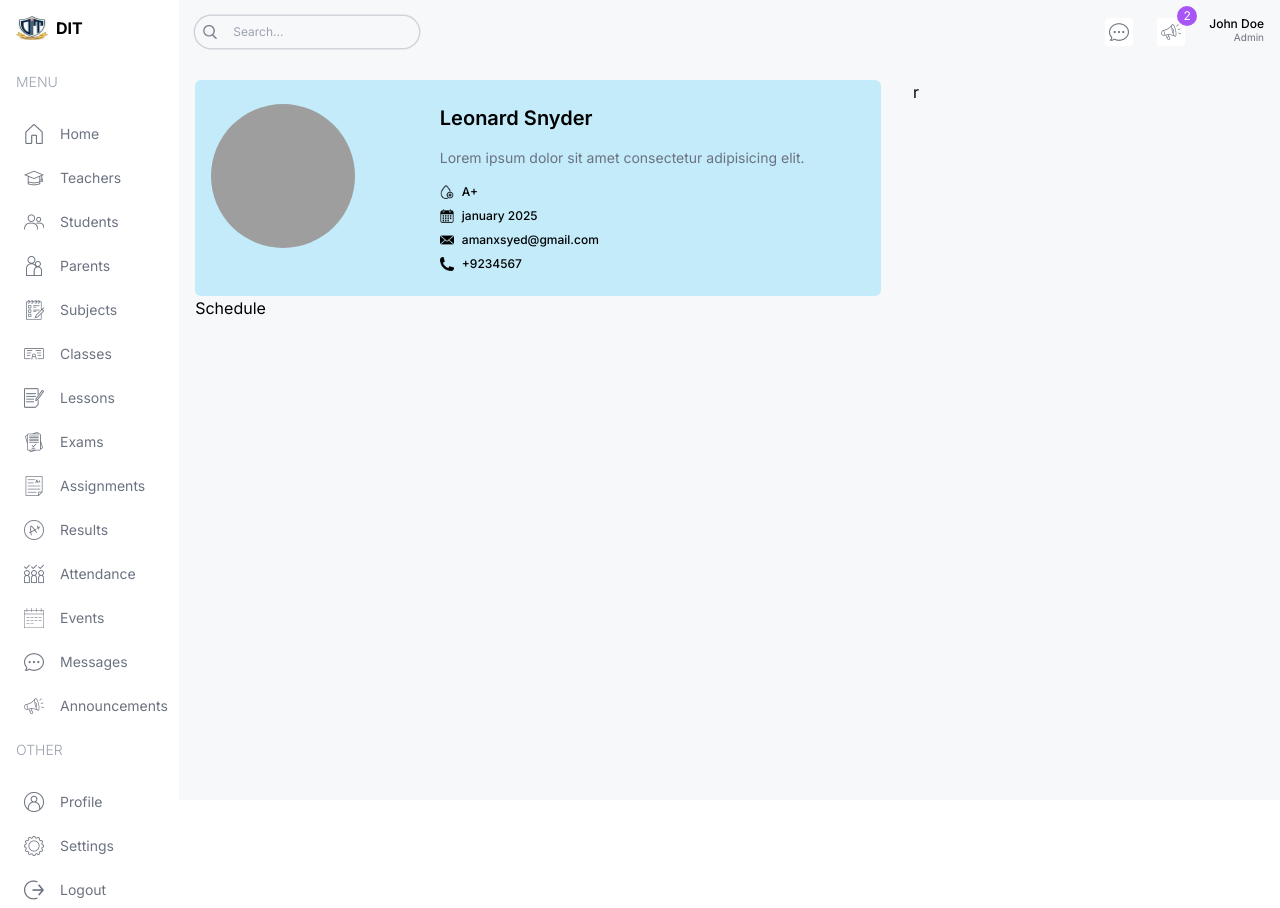
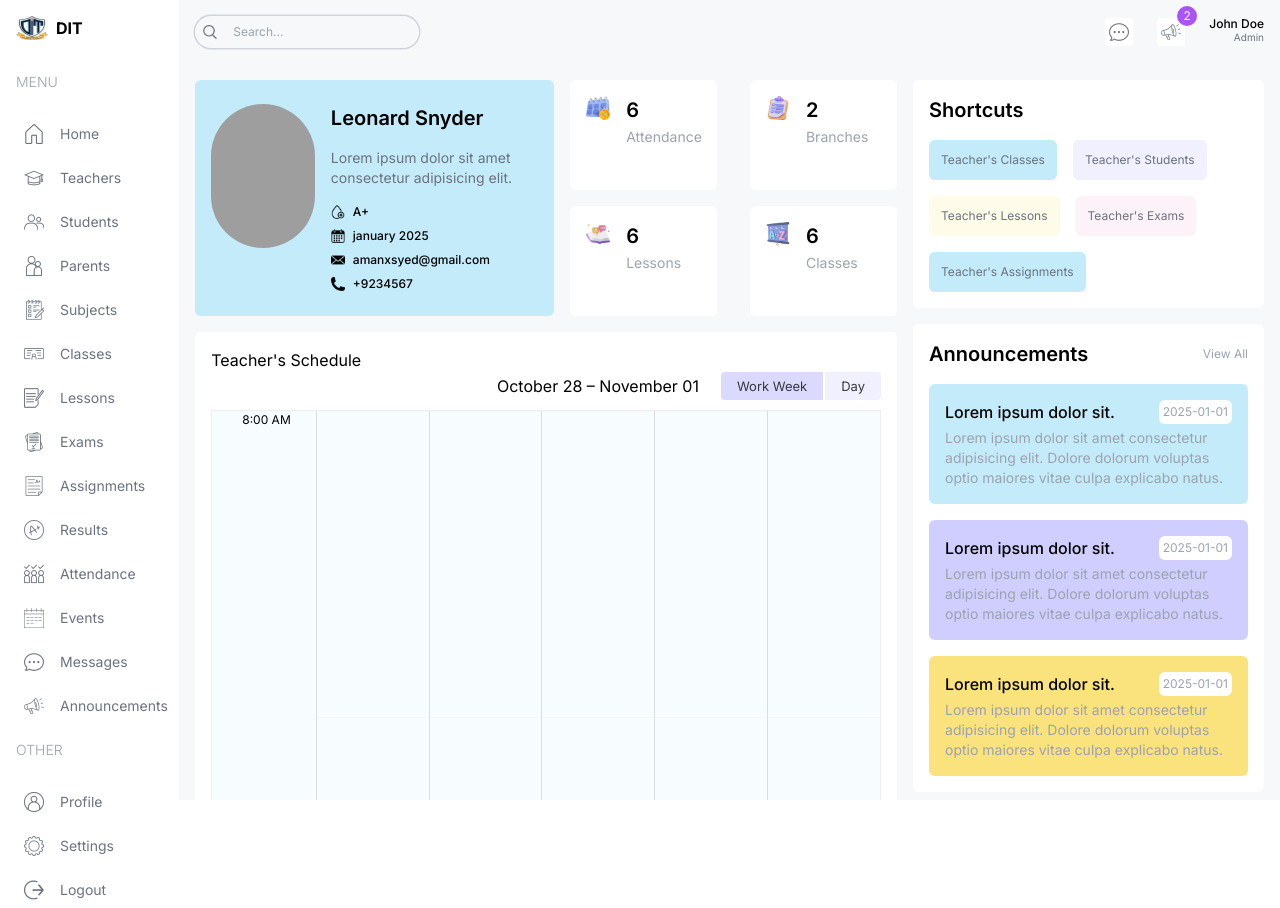
Before and after one commit to umarabdullah-991/Department-Management-System-FYP, a Next.js app in the folder Front-End/: page /list/teachers/1 in a window 1280 px wide. Built offline with nearby package versions, Linux system fonts and the light colour scheme; grey boxes are pictures that could not be loaded.

Commit message:
Small card are added in the userinfo top, big calendar component is added in bottom div and on the right side of teachers page shortcuts and announcements are added

```diff
--- a/Front-End/src/app/(dashboard)/list/teachers/[id]/page.tsx
+++ b/Front-End/src/app/(dashboard)/list/teachers/[id]/page.tsx
@@ -1,4 +1,7 @@
+import Announcements from "@/components/Announcements";
+import BigCalendar from "@/components/BigCalender";
 import Image from "next/image";
+import Link from "next/link";
 const SingleTeacherPage = () => {
   return (
     <div className="flex-1 p-4 flex flex-col gap-4 xl:flex-row">
@@ -43,13 +46,85 @@
             </div>
           </div>
           {/* SMALL CARDS */}
-          <div className=""></div>
+          <div className="flex-1 flex gap-4 justify-between flex-wrap">
+            {/* CARD */}
+            <div className="bg-white p-4 rounded-md flex gap-4 w-full md:w-[48%] xl:w-[45%] 2xl:w-[48%]">
+              <Image
+                src="/singleAttendance.png"
+                alt=""
+                width={24}
+                height={24}
+                className="w-6 h-6"
+              />
+              <div className="">
+                <h1 className="text-xl font-semibold">6</h1>
+                <span className="text-sm text-gray-400">Attendance</span>
+              </div>
+            </div>
+            {/* CARD */}
+            <div className="bg-white p-4 rounded-md flex gap-4 w-full md:w-[48%] xl:w-[45%] 2xl:w-[48%]">
+              <Image
+                src="/singleBranch.png"
+                alt=""
+                width={24}
+                height={24}
+                className="w-6 h-6"
+              />
+              <div className="">
+                <h1 className="text-xl font-semibold">2</h1>
+                <span className="text-sm text-gray-400">Branches</span>
+              </div>
+            </div>
+            {/* CARD */}
+            <div className="bg-white p-4 rounded-md flex gap-4 w-full md:w-[48%] xl:w-[45%] 2xl:w-[48%]">
+              <Image
+                src="/singleLesson.png"
+                alt=""
+                width={24}
+                height={24}
+                className="w-6 h-6"
+              />
+              <div className="">
+                <h1 className="text-xl font-semibold">6</h1>
+                <span className="text-sm text-gray-400">Lessons</span>
+              </div>
+            </div>
+            {/* CARD */}
+            <div className="bg-white p-4 rounded-md flex gap-4 w-full md:w-[48%] xl:w-[45%] 2xl:w-[48%]">
+              <Image
+                src="/singleClass.png"
+                alt=""
+                width={24}
+                height={24}
+                className="w-6 h-6"
+              />
+              <div className="">
+                <h1 className="text-xl font-semibold">6</h1>
+                <span className="text-sm text-gray-400">Classes</span>
+              </div>
+            </div>
+          </div>
         </div>
         {/* BOTTOM */}
-        <div className="">Schedule</div>
+        <div className="mt-4 bg-white rounded-md p-4 h-[800%]">
+          <h1>Teacher&apos;s Schedule</h1>
+          <BigCalendar />
+        </div>
       </div>
       {/* RIGHT */}
-      <div className="w-full xl:w-1/3">r</div>
+      <div className="w-full xl:w-1/3 flex flex-col gap-4">
+        <div className="bg-white p-4 rounded-md">
+          <h1 className="text-xl font-semibold">Shortcuts</h1>
+          <div className="mt-4 flex gap-4 flex-wrap text-xs text-gray-500">
+            <Link className="p-3 rounded-md bg-customBlueLight" href="">Teacher&apos;s Classes</Link>
+            <Link className="p-3 rounded-md bg-customPurpleLight" href="">Teacher&apos;s Students</Link>
+            <Link className="p-3 rounded-md bg-customYellowLight" href="">Teacher&apos;s Lessons</Link>
+            <Link className="p-3 rounded-md bg-pink-50" href="">Teacher&apos;s Exams</Link>
+            <Link className="p-3 rounded-md bg-customBlueLight" href="">Teacher&apos;s Assignments</Link>
+          </div>
+        </div>
+        <Announcements />
+      </div>
     </div>
   );
 };
```
